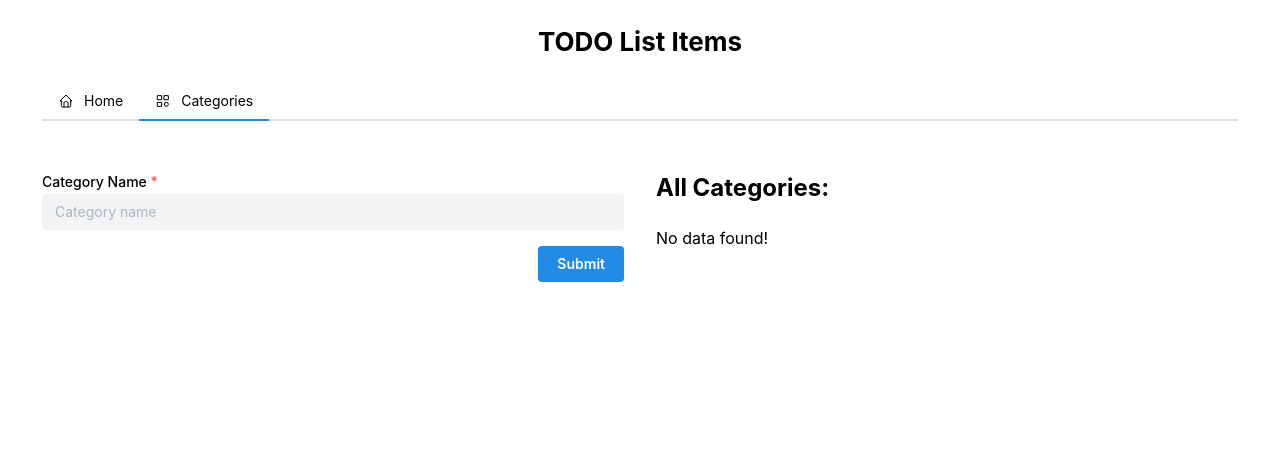
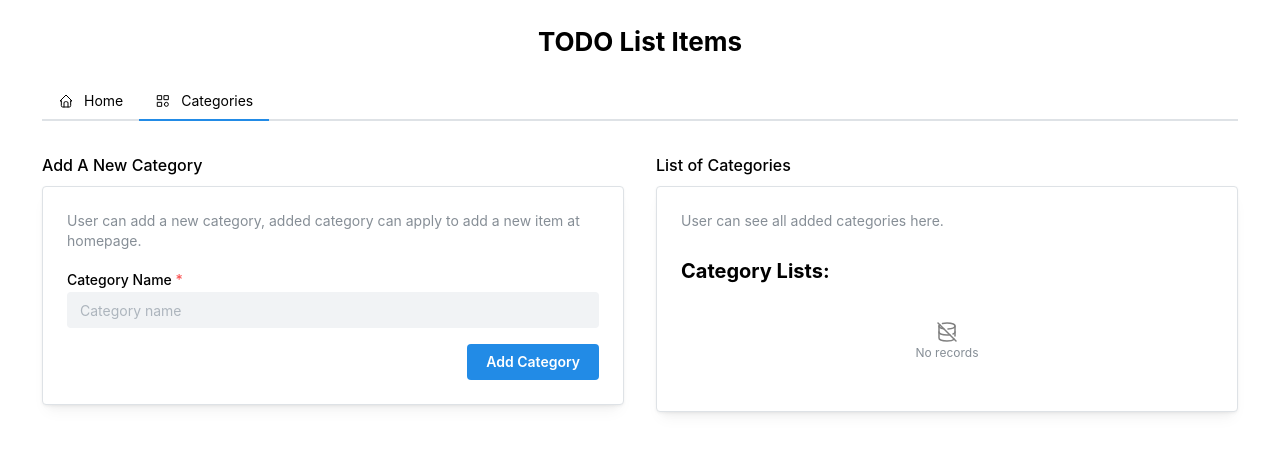
Before and after one commit to MDSanju/todo-lists-app, a React (Vite) app: page /Categories in a window 1280 px wide. Shown: the top 454 px of the page. Built offline with nearby package versions, Linux system fonts and the light colour scheme.

Commit message:
Category page UI and all bugs fix & complete the project [DONE]

```diff
--- a/src/Pages/Categories/Categories.tsx
+++ b/src/Pages/Categories/Categories.tsx
@@ -11,8 +11,18 @@ import {
   Tabs,
   Grid,
   rem,
+  Card,
+  Text,
+  Alert,
+  Tooltip,
+  Pagination,
 } from "@mantine/core";
-import { IconCategory, IconHome } from "@tabler/icons-react";
+import {
+  IconCategory,
+  IconCopy,
+  IconDatabaseOff,
+  IconHome,
+} from "@tabler/icons-react";
 
 import { Category } from "../../types";
 import { ListContext } from "../../context";
@@ -21,6 +31,10 @@ import { capitalizeFirstLetter } from "../../Shared/utils";
 const Categories = () => {
   const { createCategory } = useContext(ListContext);
   const [categories, setCategories] = useState<Category[]>([]);
+  const [copied, setCopied] = useState(false);
+  const [currentPage, setCurrentPage] = useState(1);
+
+  const categoriesPerPage = 5;
 
   const navigate = useNavigate();
 
@@ -45,6 +59,19 @@ const Categories = () => {
     createCategoryForm.reset();
   };
 
+  const copyToClipboard = async (text: any) => {
+    try {
+      await navigator.clipboard.writeText(text);
+      setCopied(true);
+
+      setTimeout(() => {
+        setCopied(false);
+      }, 2000);
+    } catch (error) {
+      console.error("Failed to copy to clipboard:", error);
+    }
+  };
+
   const landHome = () => {
     navigate("/home");
   };
@@ -60,6 +87,17 @@ const Categories = () => {
   const primitiveCategories = [
     ...new Set(allCategoriesArray.map((category) => category.category)),
   ].map((category) => ({ category }));
+
+  const handlePageChange = (newPage: any) => {
+    setCurrentPage(newPage);
+  };
+
+  const startIndex = (currentPage - 1) * categoriesPerPage;
+  const endIndex = Math.min(
+    startIndex + categoriesPerPage,
+    primitiveCategories.length
+  );
+  const categoriesToShow = primitiveCategories.slice(startIndex, endIndex);
 
   useEffect(() => {
     const storedCategories = JSON.parse(
@@ -102,14 +140,21 @@ const Categories = () => {
 
       <Grid gutter="xl">
         <Grid.Col span={{ base: 12, md: 6, lg: 6 }}>
+          <Text fw={500} mt={32} mb={8}>
+            Add A New Category
+          </Text>
+          <Card shadow="sm" withBorder>
             <Box
               component="form"
-            mt={48}
-            style={{ width: "100%" }}
+              style={{ width: "100%", padding: "8px 8px" }}
               onSubmit={createCategoryForm.onSubmit((values) =>
                 handleCreateCategory(values)
               )}
             >
+              <Text size="sm" c="gray" mb={16}>
+                User can add a new category, added category can apply to add a
+                new item at homepage.
+              </Text>
               <TextInput
                 label="Category Name"
                 placeholder="Category name"
@@ -119,24 +164,84 @@ const Categories = () => {
               />
 
               <Group justify="flex-end" mt="md">
-              <Button type="submit">Submit</Button>
+                <Button type="submit">Add Category</Button>
               </Group>
             </Box>
+          </Card>
         </Grid.Col>
 
         <Grid.Col span={{ base: 12, md: 6, lg: 6 }}>
-          <Box mt={48} style={{ width: "100%" }}>
-            <h2>All Categories:</h2>
-            {primitiveCategories.length > 0 ? (
-              <ul>
-                {primitiveCategories.map((category, index) => (
-                  <li key={index}>{category.category}</li>
+          <Text fw={500} mt={32} mb={8}>
+            List of Categories
+          </Text>
+          <Card shadow="sm" withBorder mb={48}>
+            <Box style={{ width: "100%", padding: "8px 8px" }}>
+              <Text size="sm" c="gray" mb={16}>
+                User can see all added categories here.
+              </Text>
+
+              <Box mt="md">
+                <Text fw={700} mt={24} mb={8} size="xl">
+                  Category Lists:
+                </Text>
+                {categoriesToShow.length > 0 ? (
+                  <>
+                    {categoriesToShow.map((category, index) => (
+                      <Box key={index} mb={16}>
+                        <Group justify="space-between" grow gap={0}>
+                          <Alert
+                            variant="light"
+                            color="rgba(27, 117, 135, 0.65)"
+                            title={category.category}
+                            icon={<IconCategory size={20} stroke={1.5} />}
+                            style={{ width: "86%" }}
+                          ></Alert>
+
+                          <Box style={{ width: "8%", paddingLeft: "8px" }}>
+                            <Tooltip
+                              label={copied ? "Copied!" : "Copy Clipboard!"}
+                              withArrow
+                            >
+                              <IconCopy
+                                size={25}
+                                stroke={1.5}
+                                color="gray"
+                                cursor="pointer"
+                                onClick={() =>
+                                  copyToClipboard(category.category)
+                                }
+                              />
+                            </Tooltip>
+                          </Box>
+                        </Group>
+                      </Box>
                     ))}
-              </ul>
+                  </>
                 ) : (
-              <p>No data found!</p>
+                  <Box
+                    style={{
+                      display: "flex",
+                      flexDirection: "column",
+                      justifyContent: "center",
+                      alignItems: "center",
+                      padding: "24px",
+                    }}
+                  >
+                    <IconDatabaseOff color="gray" size={24} stroke={1.5} />
+                    <Text fz="xs" color="gray">
+                      No records
+                    </Text>
+                  </Box>
                 )}
               </Box>
+            </Box>
+            <Pagination
+              total={Math.ceil(primitiveCategories.length / categoriesPerPage)}
+              value={currentPage}
+              onChange={handlePageChange}
+              mb={16}
+            />
+          </Card>
         </Grid.Col>
       </Grid>
     </Box>
--- a/src/context/ListContext.tsx
+++ b/src/context/ListContext.tsx
@@ -26,8 +26,6 @@ export default function ListProvider({ children }: ListContextProviderProps) {
     const updatedItems = JSON.stringify(existingItems);
 
     localStorage.setItem("listItems", updatedItems);
-
-    console.log(localStorage.getItem("listItems"));
   };
 
   const createCategory = (categories: Category[]) => {
```
Lines whose indentation alone changed are shown as unchanged.
